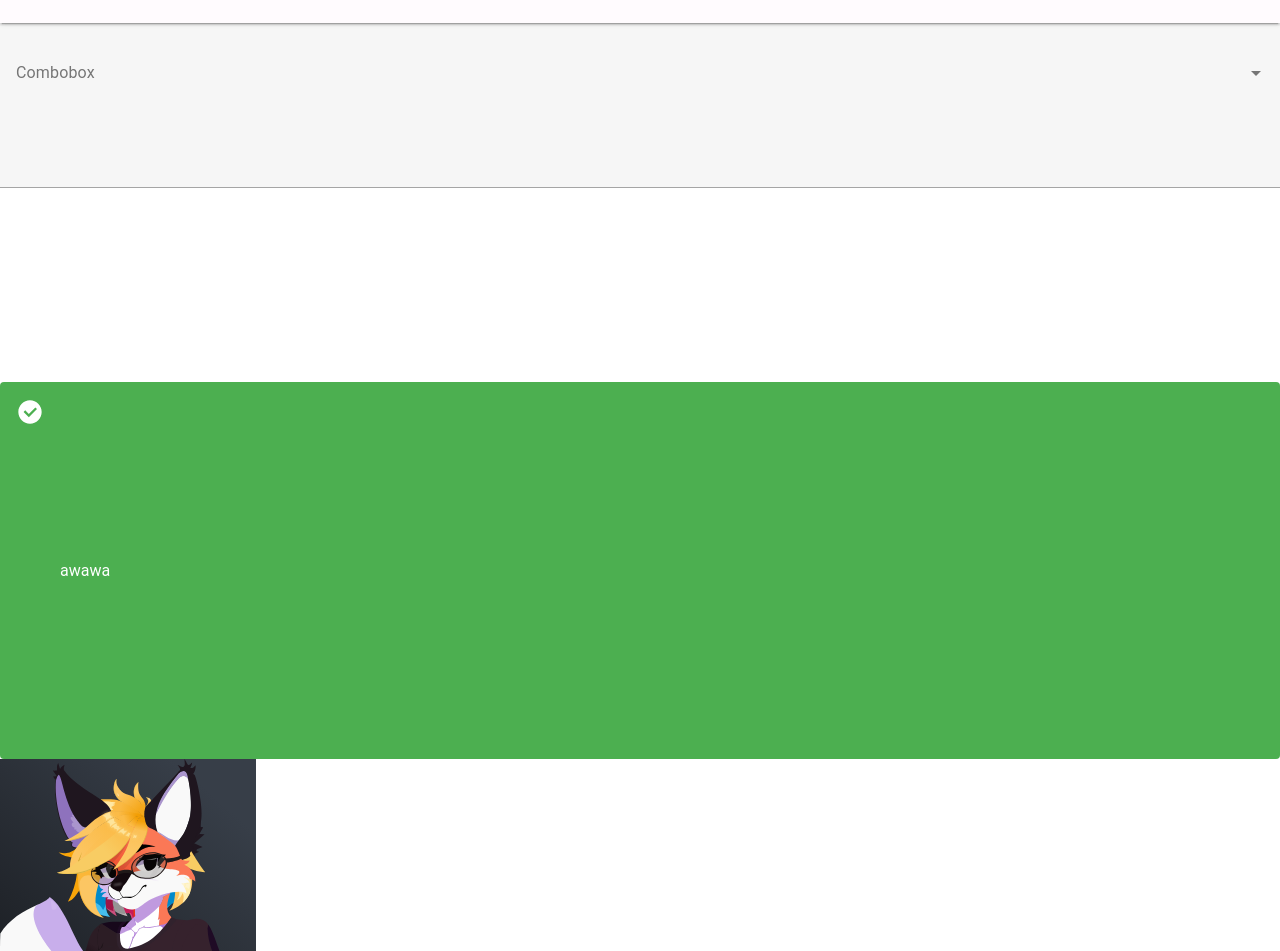
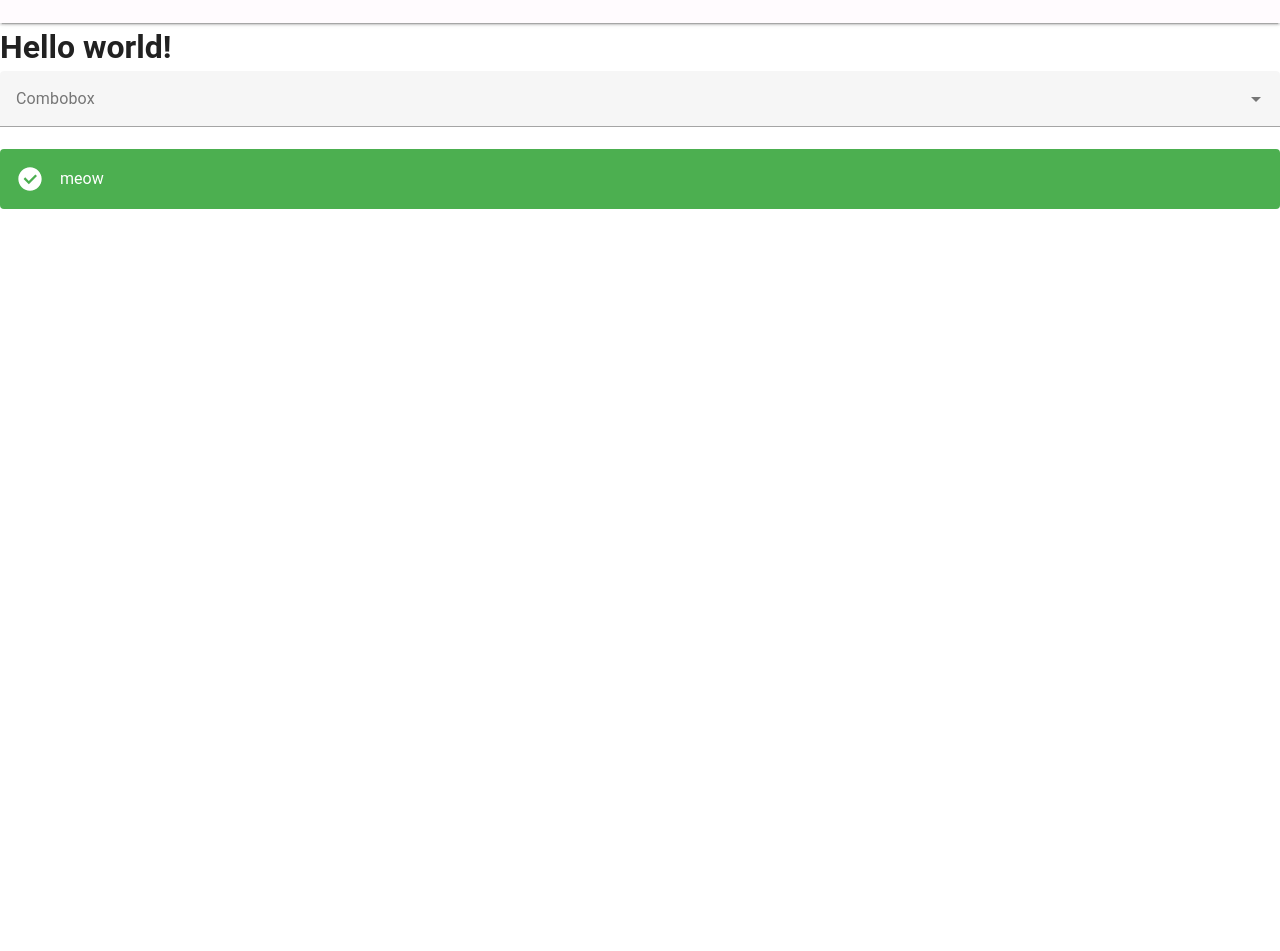
Before and after one commit to theverygaming/meow, a Vue app in the folder frontend/: page / in a window 1280 px wide. Shown: the part 41-992 px from the top of the page. After the commit the page ends 800 px from the top, so only its background shows below. Built offline with nearby package versions, Linux system fonts and the light colour scheme; the HTML template or start-up script is replaced by a standard one.

Commit message:
add vue-router

```diff
--- a/frontend/package.json
+++ b/frontend/package.json
@@ -14,6 +14,7 @@
   },
   "dependencies": {
     "vue": "^3.5.12",
+    "vue-router": "^4.4.5",
     "vuetify": "^3.7.4"
   },
   "devDependencies": {
--- a/frontend/src/App.vue
+++ b/frontend/src/App.vue
@@ -15,18 +15,15 @@ const drawer = ref(false);
         <template v-slot:prepend>
           <v-app-bar-nav-icon @click.stop="drawer = !drawer"/>
         </template>
-
         <v-app-bar-title>Meow</v-app-bar-title>
       </v-app-bar>
       <v-navigation-drawer v-model="drawer">
-        <v-list-item link title="Silly" subtitle="test"></v-list-item>
+        <v-list-item link to="/" title="Silly" subtitle="test"/>
+        <v-list-item link to="/test" title="Silly2" subtitle="test2"/>
       </v-navigation-drawer>
-      <v-combobox
-        label="Combobox"
-        :items="['meow', 'dfsdf', ':3']"
-      ></v-combobox>
-      <v-alert text="awawa" type="success"></v-alert>
+      <v-main>
+        <RouterView />
+      </v-main>
     </v-app>
-    <img alt="xenia" src="./assets/xenia_drawing1.svg" width="20%" />
   </main>
 </template>
--- a/frontend/src/main.ts
+++ b/frontend/src/main.ts
@@ -7,6 +7,8 @@ import * as components from 'vuetify/components'
 import * as directives from 'vuetify/directives'
 import { md3 } from 'vuetify/blueprints'
 import { aliases, mdi } from 'vuetify/iconsets/mdi-svg'
+
+import router from './router'
 
 import App from './App.vue'
 
@@ -23,4 +25,4 @@ const vuetify = createVuetify({
   },
 })
 
-createApp(App).use(vuetify).mount('#app')
+createApp(App).use(vuetify).use(router).mount('#app')
--- /dev/null
+++ b/frontend/src/views/TestView.vue
@@ -0,0 +1,10 @@
+<script setup lang="ts">
+</script>
+<template>
+    <h1>Hello world!</h1>
+    <v-combobox
+        label="Combobox"
+        :items="['meow', 'dfsdf', ':3']"
+    ></v-combobox>
+    <v-alert text="meow" type="success"></v-alert>
+</template>
--- /dev/null
+++ b/frontend/src/views/TestView2.vue
@@ -0,0 +1,7 @@
+<script setup lang="ts">
+</script>
+<template>
+    <h1>Hello world 2!</h1>
+    <v-alert text="awawa" type="success"></v-alert>
+    <img alt="xenia" src="../assets/xenia_drawing1.svg" width="20%" />
+</template>
```
Also changed, not shown: frontend/src/router.ts (added, +16 -0 lines), 1 other file (tests, documents, lock files or other folders).
